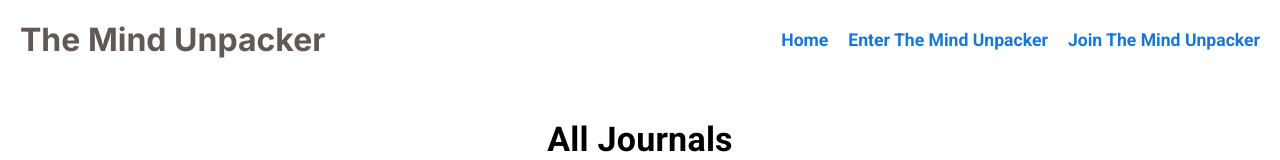
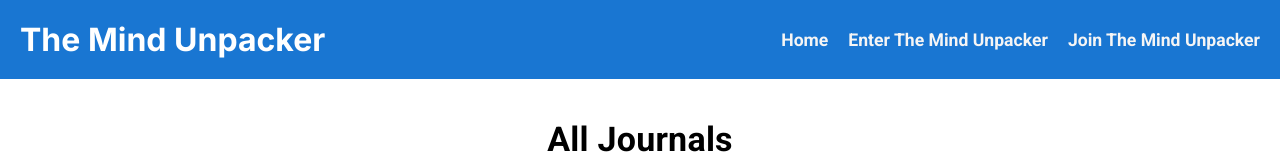
Before and after one commit to jasonjjiang/mindunpacker, a React (Create React App) app: page /journal in a window 1280 px wide. Shown: the top 160 px of the page. Built offline with nearby package versions, Linux system fonts and the light colour scheme; no server answers.

Commit message:
Change navbar background color

```diff
--- a/src/components/NavBar/NavBar.js
+++ b/src/components/NavBar/NavBar.js
@@ -16,11 +16,11 @@
   }
 
   return (
-    <div className={styles.container}>
-      <div className={`${styles.logo} ${coloured && styles.colouredLogo}`}>
+    <div className={`${styles.container} ${coloured && styles.coloured}`}>
+      <div className={`${styles.logo}`}>
         <h1>The Mind Unpacker</h1>
       </div>
-      <nav className={`${styles.links} ${coloured && styles.coloured}`}>
+      <nav className={`${styles.links}`}>
         <Link to="/">Home</Link>
         {AuthCtx.isLoggedIn && (
           <>
--- a/src/components/NavBar/NavBar.module.css
+++ b/src/components/NavBar/NavBar.module.css
@@ -23,12 +23,6 @@
   color: white;
   font-family: Inter;
 }
-.colouredLogo {
-  color: var(--text-dark);
+.coloured{
+  background-color: var(--primary);
 }
-.coloured a{
-  color: var(--primary);
-}
-.coloured a:hover {
-  color: var(--primary);
-}
```
